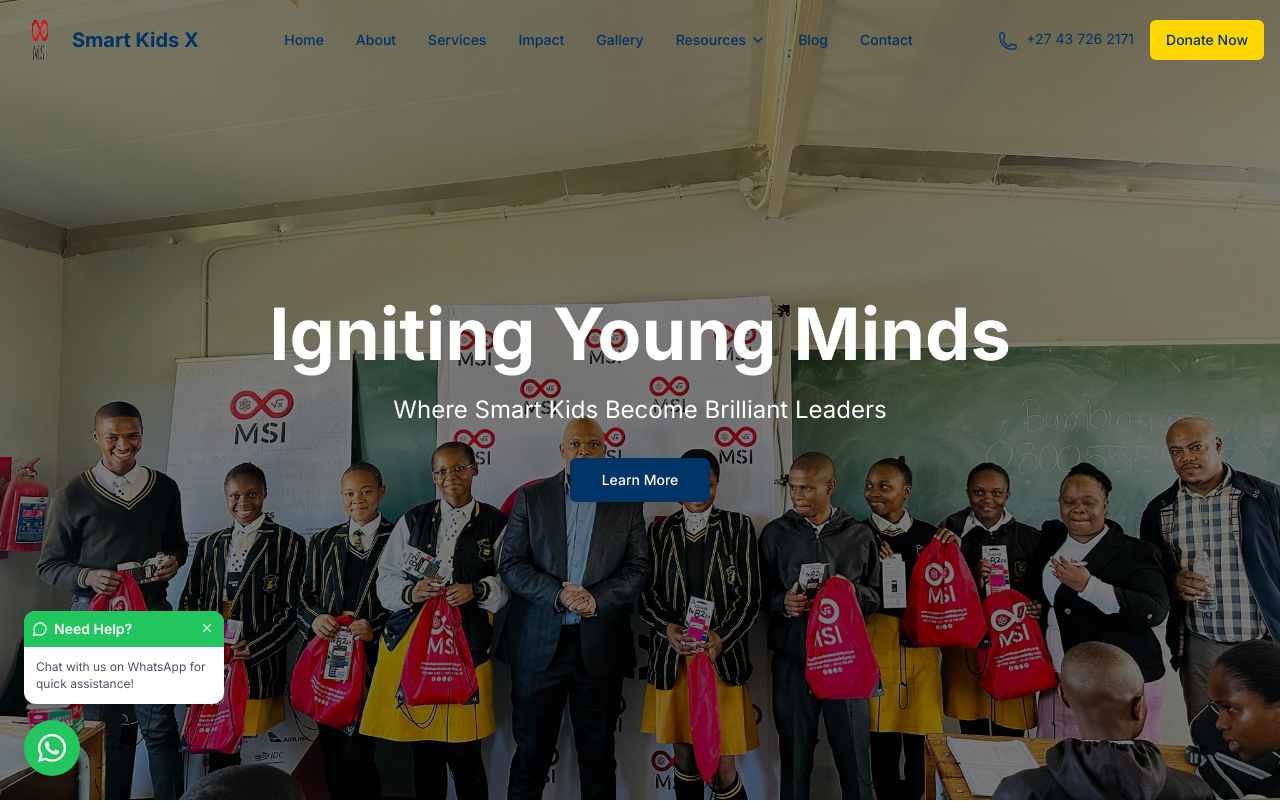
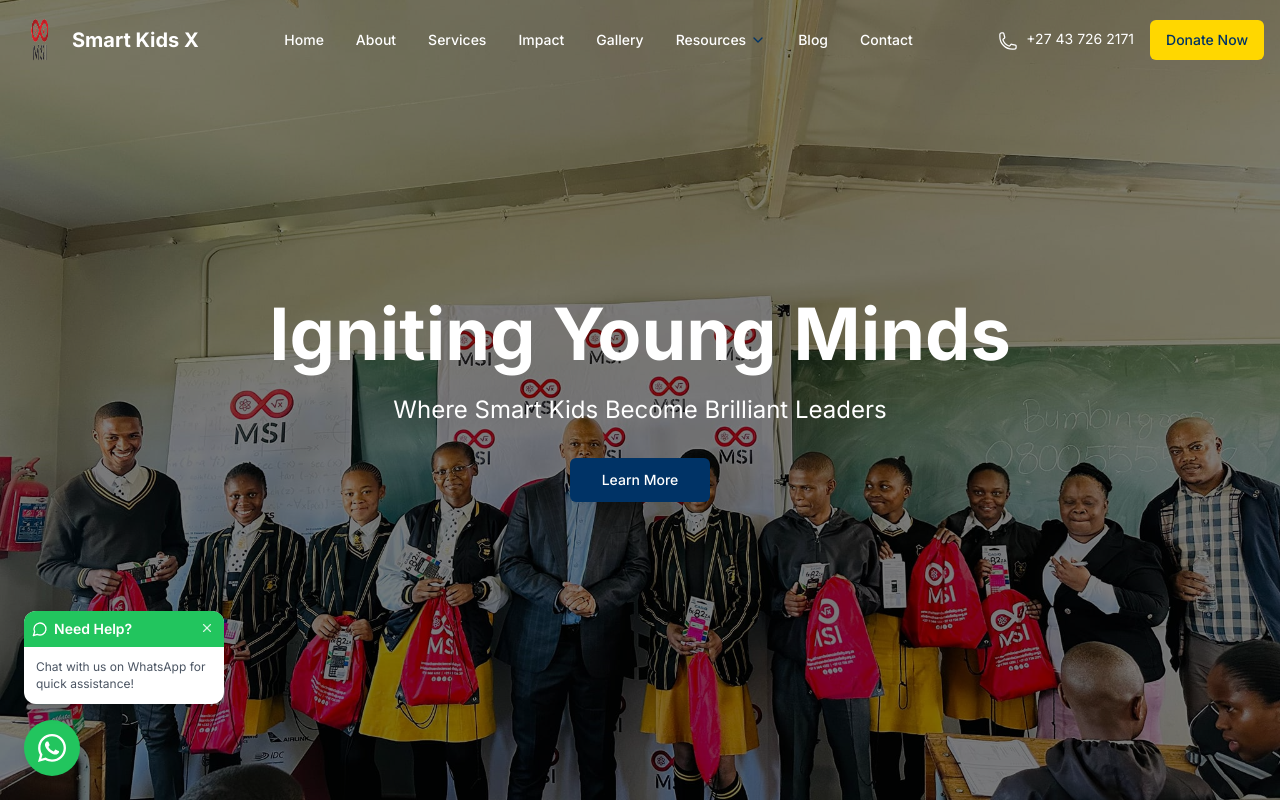
Before and after one commit to VuyolwethuM6/smart-kids, a Next.js app: page / in a window 1280 px wide. Shown: the top 802 px of the page. Built offline with nearby package versions, Linux system fonts and the light colour scheme.

Commit message:
Update header navigation links to improve visibility

```diff
--- a/components/Header.tsx
+++ b/components/Header.tsx
@@ -82,7 +82,7 @@ export default function Header() {
             />
             <span className={cn(
               "font-bold text-xl",
-              isScrolled ? "text-white" : "text-theme-darkBlue"
+              "text-white"
             )}>
               Smart Kids X
             </span>
@@ -94,7 +94,7 @@ export default function Header() {
               href="/"
               className={cn(
                 "text-sm font-medium transition-colors hover:text-theme-gold",
-                isScrolled ? "text-white" : "text-theme-darkBlue"
+                "text-white"
               )}
             >
               Home
@@ -103,7 +103,7 @@ export default function Header() {
               href="/about"
               className={cn(
                 "text-sm font-medium transition-colors hover:text-theme-gold",
-                isScrolled ? "text-white" : "text-theme-darkBlue"
+                "text-white"
               )}
             >
               About
@@ -112,7 +112,7 @@ export default function Header() {
               href="/services"
               className={cn(
                 "text-sm font-medium transition-colors hover:text-theme-gold",
-                isScrolled ? "text-white" : "text-theme-darkBlue"
+                "text-white"
               )}
             >
               Services
@@ -121,7 +121,7 @@ export default function Header() {
               href="/impact"
               className={cn(
                 "text-sm font-medium transition-colors hover:text-theme-gold",
-                isScrolled ? "text-white" : "text-theme-darkBlue"
+                "text-white"
               )}
             >
               Impact
@@ -130,7 +130,7 @@ export default function Header() {
               href="/gallery"
               className={cn(
                 "text-sm font-medium transition-colors hover:text-theme-gold",
-                isScrolled ? "text-white" : "text-theme-darkBlue"
+                "text-white"
               )}
             >
               Gallery
@@ -138,7 +138,7 @@ export default function Header() {
             <DropdownMenu trigger={
               <button className={cn(
                 "text-sm font-medium transition-colors hover:text-theme-gold",
-                isScrolled ? "text-white" : "text-theme-darkBlue"
+                "text-white"
               )}>
                 Resources
               </button>
@@ -159,7 +159,7 @@ export default function Header() {
               href="/blog"
               className={cn(
                 "text-sm font-medium transition-colors hover:text-theme-gold",
-                isScrolled ? "text-white" : "text-theme-darkBlue"
+                "text-white"
               )}
             >
               Blog
@@ -168,7 +168,7 @@ export default function Header() {
               href="/contact"
               className={cn(
                 "text-sm font-medium transition-colors hover:text-theme-gold",
-                isScrolled ? "text-white" : "text-theme-darkBlue"
+                "text-white"
               )}
             >
               Contact
@@ -181,7 +181,7 @@ export default function Header() {
               href="tel:+27437262171"
               className={cn(
                 "text-sm hover:text-theme-gold",
-                isScrolled ? "text-white" : "text-theme-darkBlue"
+                "text-white"
               )}
             >
               <PhoneIcon className="h-5 w-5 inline mr-2" />
```
Lines whose indentation alone changed are shown as unchanged.
